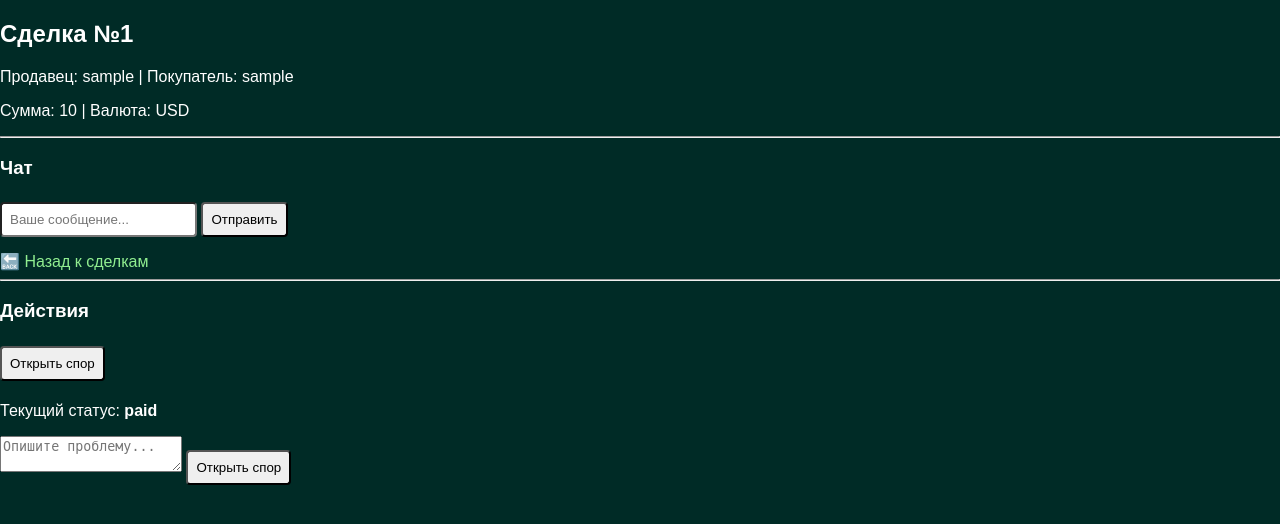
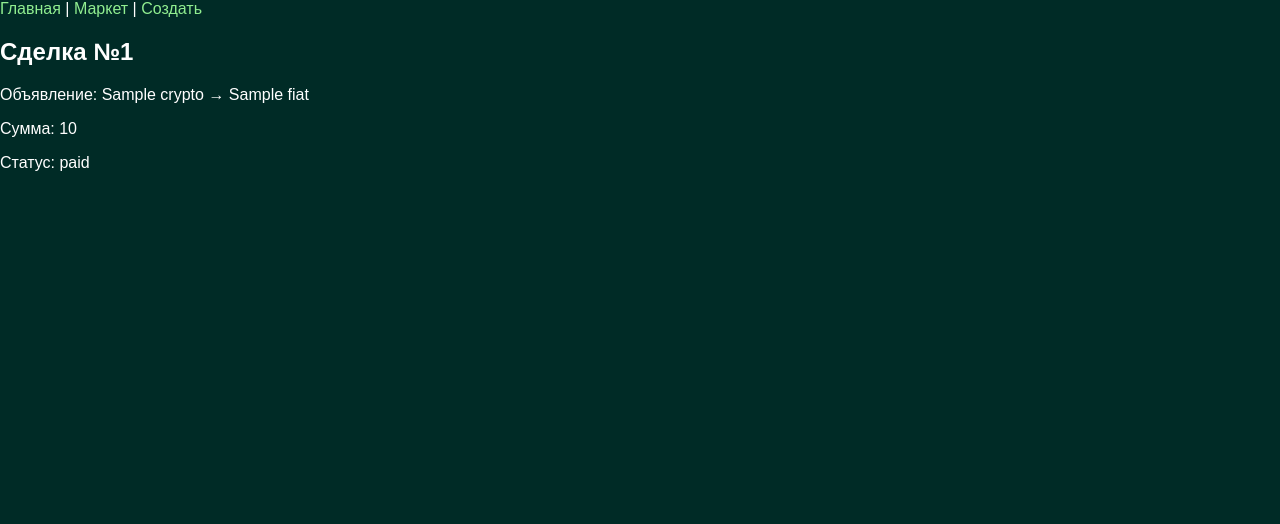
Before and after one commit to Yupara/P2pppppppppp, a Python web app: template templates/trade.html in a window 1280 px wide. Shown: the top 524 px of the page. Run offline with Jinja, Linux system fonts and the light colour scheme; the template is opened without the code that fills it: most values are stand-ins (such as "Sample title", 1, 10 or a date in 2020).

Commit message:
Update trade.html

```diff
--- a/templates/trade.html
+++ b/templates/trade.html
@@ -1,57 +1,13 @@
-<!-- templates/trade.html -->
+{% extends "base.html" %}
+{% block content %}
+<h2>Сделка №{{ trade.id }}</h2>
+<p>Объявление: {{ trade.ad.crypto }} → {{ trade.ad.fiat }}</p>
+<p>Сумма: {{ trade.amount }}</p>
+<p>Статус: {{ trade.status }}</p>
 
-<!DOCTYPE html>
-<html>
-<head>
-  <title>Сделка</title>
-  <link rel="stylesheet" href="/static/styles.css">
-</head>
-<body>
-  <h2>Сделка №{{ order.id }}</h2>
-  <p>Продавец: {{ order.seller.username }} | Покупатель: {{ order.buyer.username }}</p>
-  <p>Сумма: {{ order.amount }} | Валюта: {{ order.currency }}</p>
-
-  <hr>
-  <h3>Чат</h3>
-  <div class="chat-box">
-    {% for message in messages %}
-      <div class="message {% if message.sender_id == user.id %}my-message{% endif %}">
-        <strong>{{ message.sender.username }}:</strong> {{ message.content }}
-        <div class="timestamp">{{ message.timestamp.strftime('%H:%M') }}</div>
-      </div>
-    {% endfor %}
-  </div>
-
-  <form action="/orders/{{ order.id }}/message" method="post">
-    <input type="text" name="text" placeholder="Ваше сообщение..." required>
-    <button type="submit">Отправить</button>
-  </form>
-
-  <a href="/orders/mine">🔙 Назад к сделкам</a>
-</body>
-</html>
-<hr>
-<h3>Действия</h3>
-
-{% if order.status == 'active' and order.buyer_id == user.id %}
-  <form method="post" action="/orders/{{ order.id }}/paid">
-    <button type="submit">Я оплатил</button>
-  </form>
+{% if user.id == trade.buyer_id %}
+    <form method="post" action="#">
+        <button>Я оплатил</button>
+    </form>
 {% endif %}
-
-{% if order.status == 'paid' and order.seller_id == user.id %}
-  <form method="post" action="/orders/{{ order.id }}/confirm">
-    <button type="submit">Подтвердить получение</button>
-  </form>
-{% endif %}
-
-<form method="post" action="/orders/{{ order.id }}/dispute">
-  <button type="submit">Открыть спор</button>
-</form>
-
-<p>Текущий статус: <strong>{{ order.status }}</strong></p>
-
-<form method="post" action="/orders/{{ order.id }}/dispute">
-  <textarea name="reason" placeholder="Опишите проблему..." required></textarea>
-  <button type="submit" class="dispute-button">Открыть спор</button>
-</form>
+{% endblock %}
```
